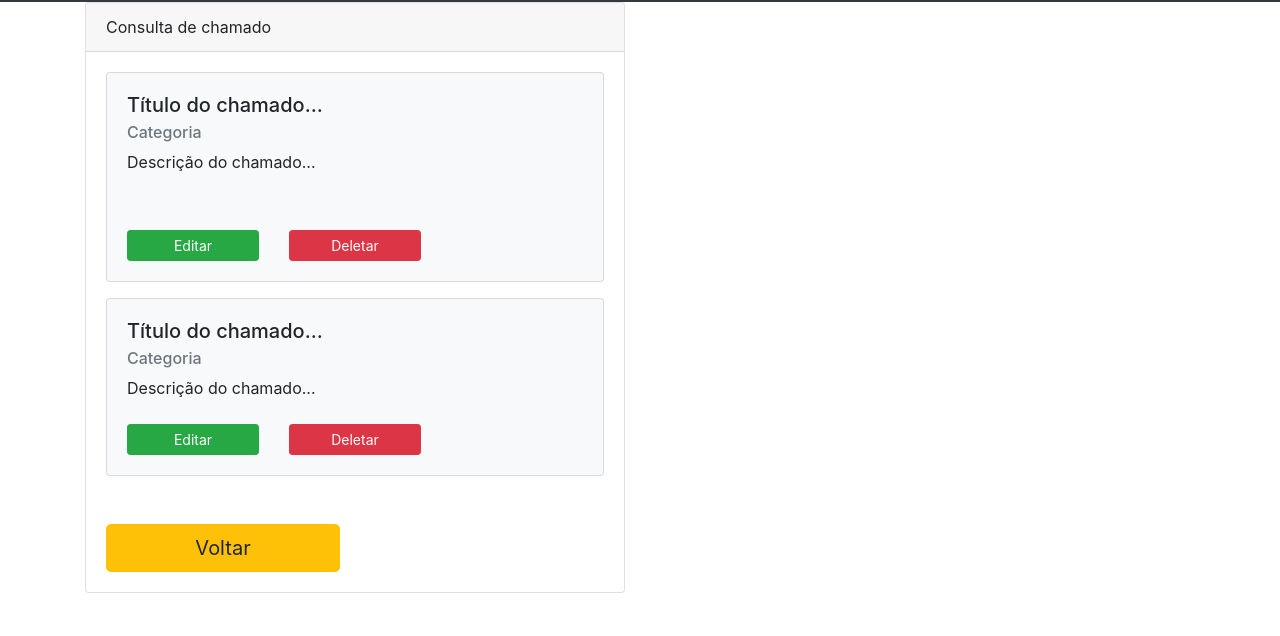
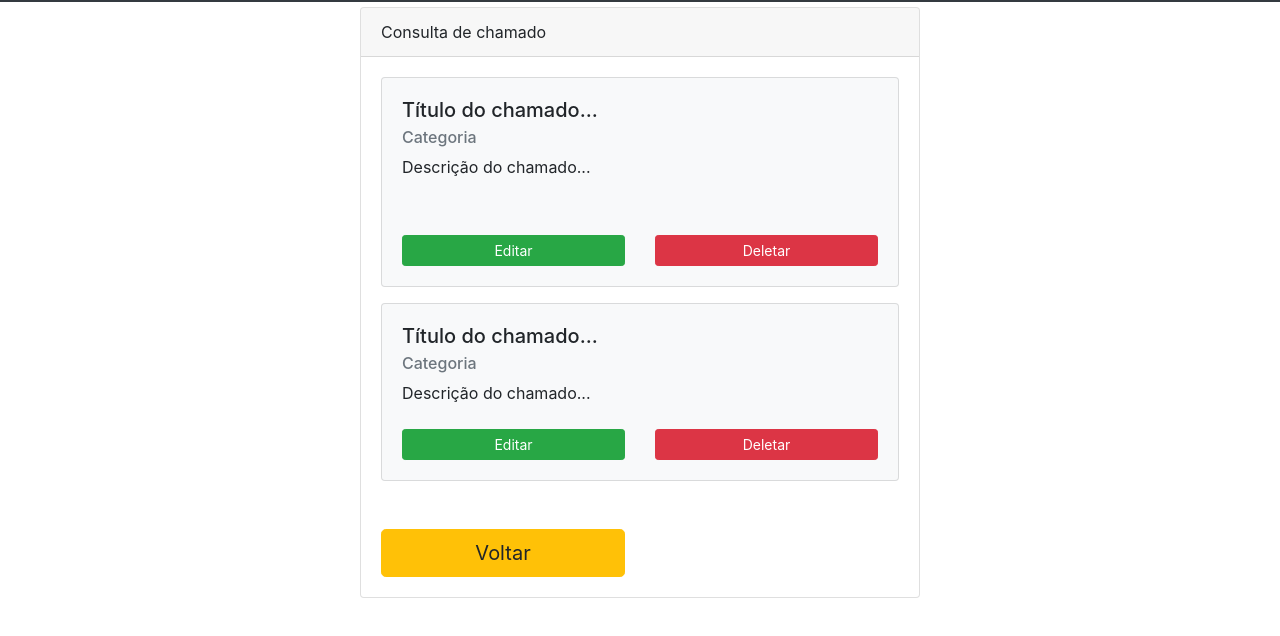
Before and after one commit to luizf-dev/app-help-desk-front-end, a plain HTML site: page consultar_chamado.html in a window 1280 px wide. Shown: the part 54-690 px from the top of the page. Drawn offline with Linux system fonts and the light colour scheme.

Commit message:
add margin auto nos cards

```diff
--- a/consultar_chamado.html
+++ b/consultar_chamado.html
@@ -38,11 +38,11 @@
                   <h6 class="card-subtitle mb-2 text-muted">Categoria</h6>
                   <p class="card-text">Descrição do chamado...</p>
                   <div class="row mt-5">
-                    <div class="col-4 mt-2">
+                    <div class="col-6 mt-2">
                       <button class="btn btn-success btn-sm btn-block" type="submit">Editar</button>
                     </div>
 
-                    <div class="col-4 mt-2">
+                    <div class="col-6 mt-2">
                       <button class="btn btn-danger btn-sm btn-block" type="submit">Deletar</button>
                     </div>
                   </div>
@@ -55,11 +55,11 @@
                   <h6 class="card-subtitle mb-2 text-muted">Categoria</h6>
                   <p class="card-text">Descrição do chamado...</p>
                   <div class="row">
-                    <div class="col-4 mt-2">
+                    <div class="col-6 mt-2">
                       <button class="btn btn-success btn-sm btn-block" type="submit">Editar</button>
                     </div>
 
-                    <div class="col-4 mt-2">
+                    <div class="col-6 mt-2">
                       <button class="btn btn-danger btn-sm btn-block" type="submit">Deletar</button>
                     </div>
                   </div>
--- a/css/style.css
+++ b/css/style.css
@@ -24,7 +24,7 @@
     width: 120px;
 }
 
-/*.card-login, .card-home, .card-abrir-chamado, .card-consultar-chamado {
+.card-login, .card-home, .card-abrir-chamado, .card-consultar-chamado {
     padding: 5px;
     margin: 0 auto;
-}*/
+}
```
